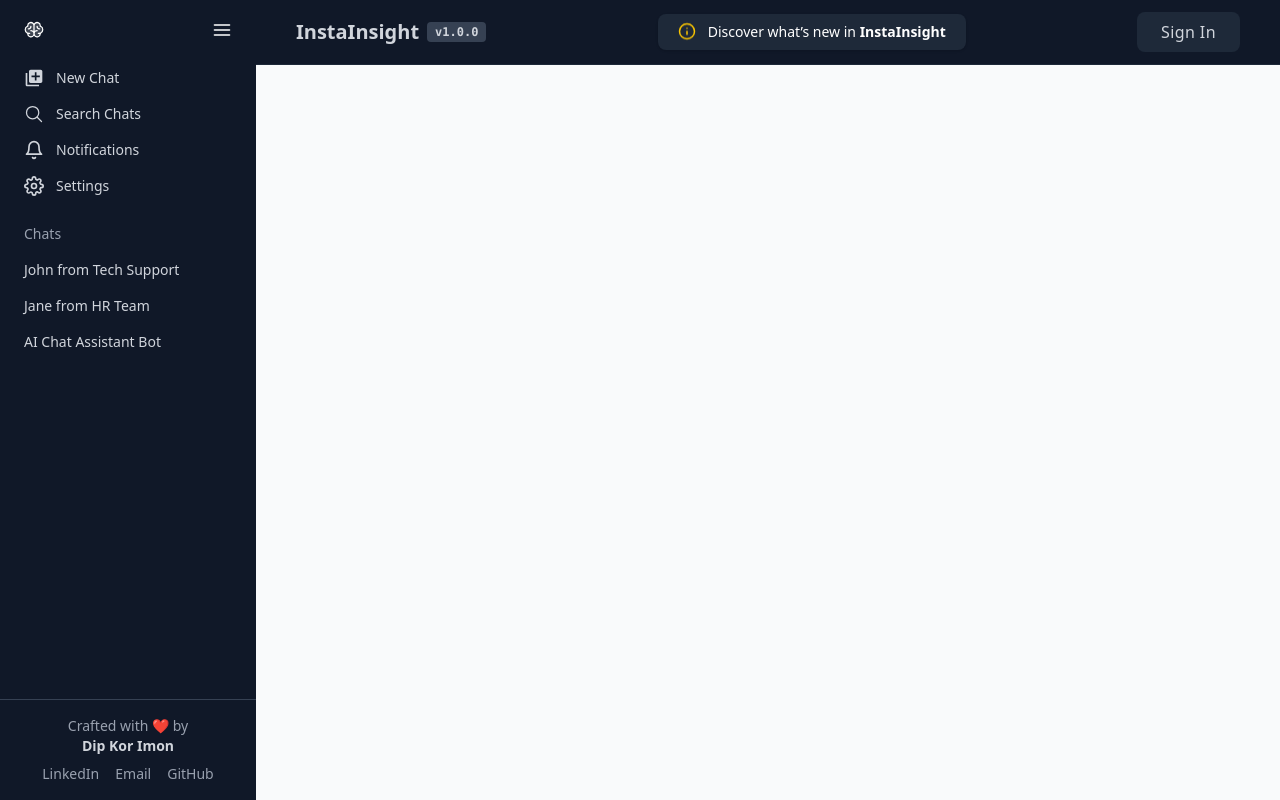
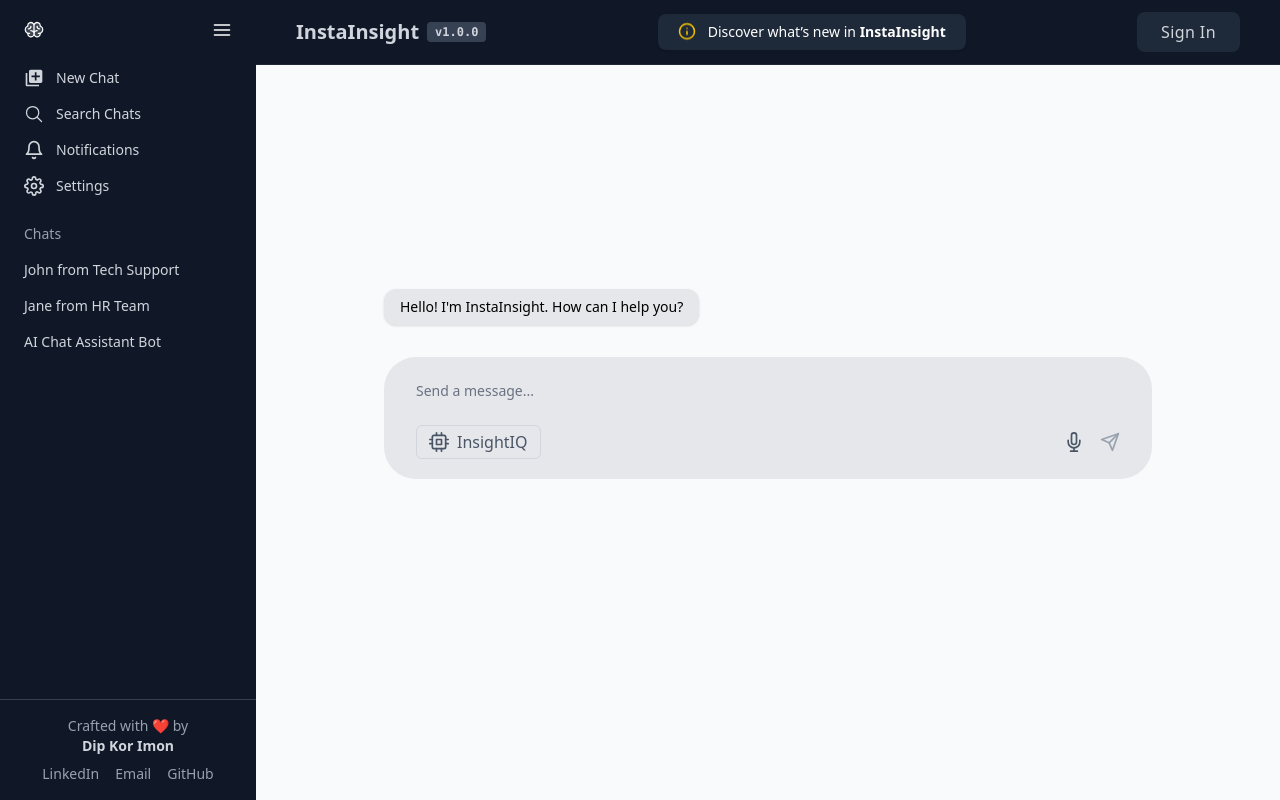
Before and after one commit to dipkorimon/InstaInsight, a Next.js app in the folder client/: page / in a window 1280 px wide. Built offline with nearby package versions, Linux system fonts and the light colour scheme.

Commit message:
>> APP ADD<Components>: - Added ChatBox component and use it in main page; - This is added just for UI testing purpose; - Can be changed in the future;

```diff
--- a/client/app/page.js
+++ b/client/app/page.js
@@ -1,9 +1,10 @@
 import Image from "next/image";
+import ChatBox from "@/components/ChatBox";
 
 export default function Home() {
   return (
-    <div>
-
-    </div>
+      <main className="min-h-screen flex items-center justify-center">
+        <ChatBox />
+      </main>
   );
 }
--- /dev/null
+++ b/client/components/ChatBox.js
@@ -0,0 +1,145 @@
+"use client";
+
+import {useEffect, useRef, useState} from "react";
+import {FiCpu, FiMic, FiSend} from "react-icons/fi";
+
+export default function ChatBox() {
+    const [messages, setMessages] = useState([
+        {id: 1, from: "assistant", text: "Hello! I'm InstaInsight. How can I help you?"},
+    ]);
+    const [input, setInput] = useState("");
+    const [isTyping, setIsTyping] = useState(false);
+    const messagesEndRef = useRef(null);
+
+    useEffect(() => {
+        messagesEndRef.current?.scrollIntoView({behavior: "smooth"});
+    }, [messages, isTyping]);
+
+    const sendMessage = async () => {
+        if (!input.trim()) return;
+
+        const userMessage = {id: Date.now(), from: "user", text: input.trim()};
+        setMessages((prev) => [...prev, userMessage]);
+        setInput("");
+        setIsTyping(true);
+
+        const assistantReply = await simulateTypingResponse(
+            "This is a simulated reply for UI testing. I will replace this with API call."
+        );
+
+        setMessages((prev) => [
+            ...prev,
+            {id: Date.now() + 1, from: "assistant", text: assistantReply},
+        ]);
+        setIsTyping(false);
+    };
+
+    const simulateTypingResponse = (text) =>
+        new Promise((resolve) => setTimeout(() => resolve(text), 1000));
+
+    const handleKeyDown = (e) => {
+        if (e.key === "Enter" && !e.shiftKey) {
+            e.preventDefault();
+            sendMessage();
+        }
+    };
+
+    return (
+        <div className="flex flex-col h-full w-200">
+            <div className="flex-1 overflow-y-auto p-4 space-y-4 scroll-hidden">
+                {messages.map((msg) => (
+                    <div
+                        key={msg.id}
+                        className={`flex ${
+                            msg.from === "user" ? "justify-end" : "justify-start"
+                        }`}
+                    >
+                        <div
+                            className={`max-w-[75%] px-4 py-2 rounded-xl shadow-sm whitespace-pre-wrap text-sm ${
+                                msg.from === "user"
+                                    ? "bg-gray-200 rounded-4xl"
+                                    : "bg-gray-200 rounded-4xl"
+                            }`}
+                        >
+                            {msg.text}
+                        </div>
+                    </div>
+                ))}
+                {isTyping && (
+                    <div className="flex justify-start">
+                        <div className="bg-gray-200 text-gray-700 text-sm px-4 py-2 rounded-xl rounded-bl-none">
+                            <TypingIndicator/>
+                        </div>
+                    </div>
+                )}
+                <div ref={messagesEndRef}/>
+            </div>
+
+
+
+
+            <div className="px-4 py-3 w-200 sticky bottom-0 bg-gray-200 rounded-4xl max-w-3xl mx-auto">
+                <div className="flex flex-col gap-1">
+                    {/* Textarea with transparent bg */}
+                    <textarea
+                        rows={1}
+                        className="w-full rounded-t-xl px-4 py-3 text-sm bg-transparent font-bold-medium focus:outline-none resize-none placeholder-gray-500 shadow-none max-h-40 overflow-y-auto scrollbar-hide"
+                        placeholder="Send a message..."
+                        value={input}
+                        onChange={(e) => setInput(e.target.value)}
+                        onKeyDown={handleKeyDown}
+                    />
+
+                    {/* Bottom row with Tools text and icons */}
+                    <div className="flex items-center justify-between rounded-b-xl px-4 py-2">
+                        <div className="text-gray-600 font-sm select-none">
+                            <button
+                                type="button"
+                                className="flex items-center gap-2 text-gray-600 hover:text-gray-800 px-3 py-1 cursor-pointer rounded-md border border-gray-300 transition"
+                                aria-label="Insight IQ feature"
+                            >
+                                <FiCpu size={20} />
+                                <span>InsightIQ</span>
+                            </button>
+
+                        </div>
+
+                        <div className="flex items-center gap-4">
+                            <button
+                                className="text-gray-600 hover:text-gray-800 cursor-pointer"
+                                aria-label="Start microphone"
+                                type="button"
+                            >
+                                <FiMic size={20} />
+                            </button>
+
+                            <button
+                                onClick={sendMessage}
+                                disabled={!input.trim()}
+                                className="text-gray-800 disabled:text-gray-400 cursor-pointer"
+                                type="button"
+                                aria-label="Send message"
+                            >
+                                <FiSend  size={20} />
+                            </button>
+                        </div>
+                    </div>
+                </div>
+            </div>
+
+
+
+
+        </div>
+    );
+}
+
+function TypingIndicator() {
+    return (
+        <div className="flex space-x-1">
+            <div className="h-2 w-2 bg-gray-500 rounded-full animate-bounce [animation-delay:-0.3s]"/>
+            <div className="h-2 w-2 bg-gray-500 rounded-full animate-bounce [animation-delay:-0.15s]"/>
+            <div className="h-2 w-2 bg-gray-500 rounded-full animate-bounce"/>
+        </div>
+    );
+}
```
